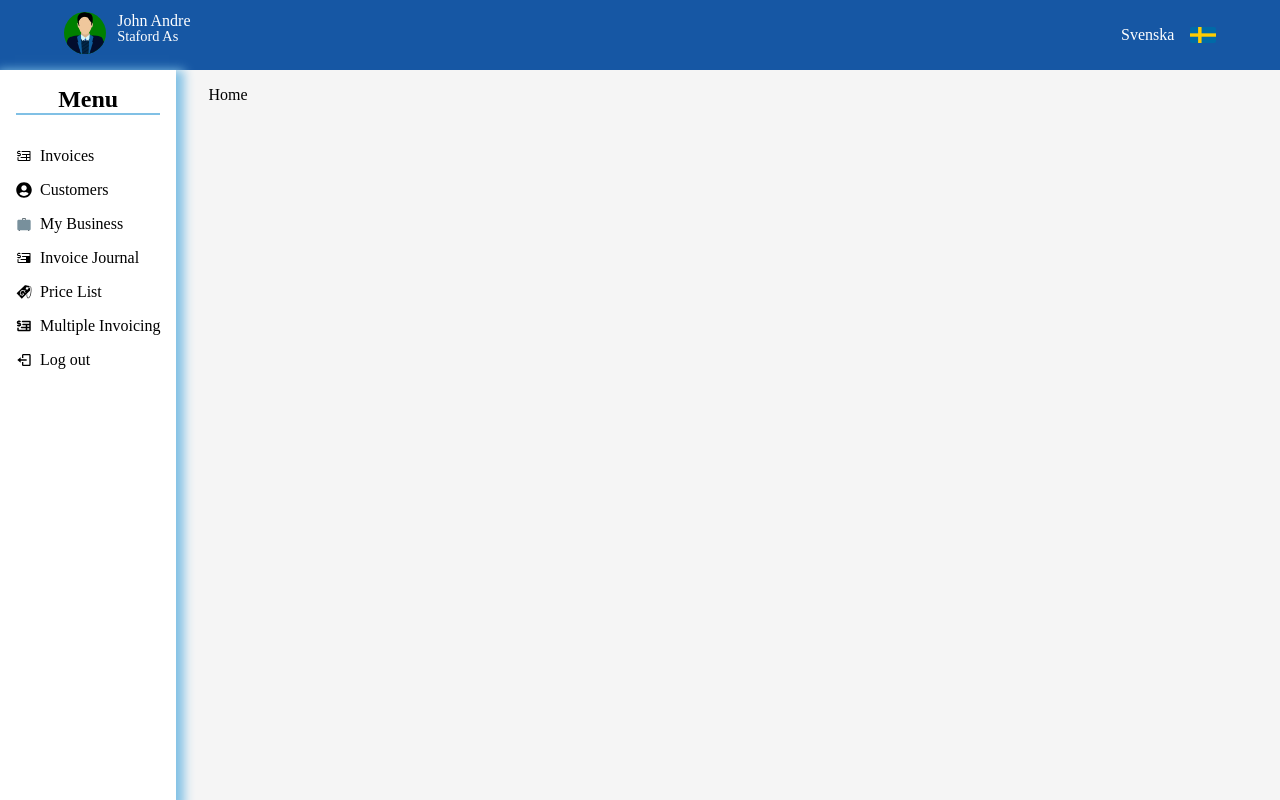
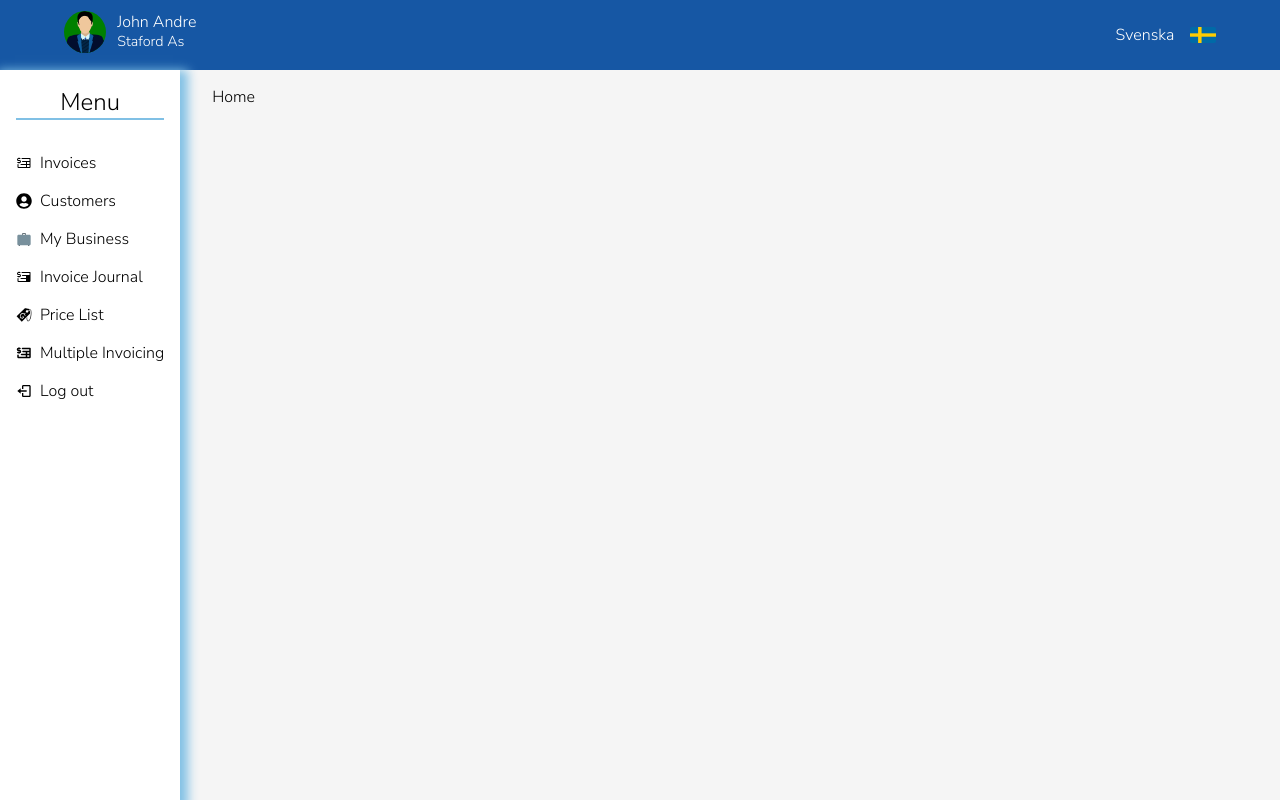
Before and after one commit to rasbin111/miniapp-emanuel, a React (Vite) app in the folder frontend/: page / in a window 1280 px wide. Built offline with nearby package versions, Linux system fonts and the light colour scheme; no server answers.

Commit message:
font update

```diff
--- a/frontend/index.html
+++ b/frontend/index.html
@@ -1,10 +1,15 @@
-<!doctype html>
+<!DOCTYPE html>
 <html lang="en">
-
   <head>
     <meta charset="UTF-8" />
     <link rel="icon" type="image/png" href="/diamond.png" />
     <meta name="viewport" content="width=device-width, initial-scale=1.0" />
+    <link rel="preconnect" href="https://fonts.googleapis.com" />
+    <link rel="preconnect" href="https://fonts.gstatic.com" crossorigin />
+    <link
+      href="https://fonts.googleapis.com/css2?family=Nunito+Sans:ital,opsz,wght@0,6..12,200..1000;1,6..12,200..1000&family=Roboto+Slab:wght@100..900&display=swap"
+      rel="stylesheet"
+    />
     <title>123 Fakturera</title>
   </head>
 
@@ -12,5 +17,4 @@
     <div id="root"></div>
     <script type="module" src="/src/main.jsx"></script>
   </body>
-
 </html>
--- a/frontend/src/components/headerWithBackground/styles.css
+++ b/frontend/src/components/headerWithBackground/styles.css
@@ -46,6 +46,7 @@
 .right-section-nav a {
     text-decoration: none;
     color: white;
+    font-size: 1.125rem;
 }
 
 .navigation-item {
@@ -77,24 +78,22 @@
     justify-content: center;
     cursor: pointer;
     color: white;
-    font-size: 15px;
+    font-size: 1.125rem;
     position: relative;
 }
 
 .language-dd-list {
     display: flex;
     flex-direction: column;
-    /* margin-top: 0.1rem; */
     background-color: white;
     padding: 0.25rem;
     border-radius: 0.5rem;
     gap: 1rem;
-    font-weight: 500;
     font-size: inherit;
     position: absolute;
     z-index: 10;
     box-shadow: 0 10px 15px -3px rgba(17, 17, 17, 0.7), 0 4px 6px -4px rgba(34, 34, 34, 0.7);
-}
+
 }
 
 .lang-selector-img {
--- a/frontend/src/index.css
+++ b/frontend/src/index.css
@@ -1,7 +1,13 @@
+
+
 *,
 *::after,
 *::before {
   margin: 0;
   padding: 0;
   box-sizing: border-box;
+  font-family: "Nunito Sans", sans-serif;
+  font-optical-sizing: auto;
+  font-weight: 300;
+  font-style: normal;
 }
```
Lines whose indentation alone changed are shown as unchanged.
